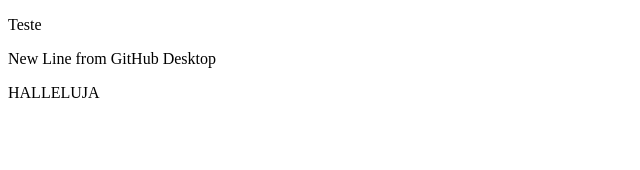
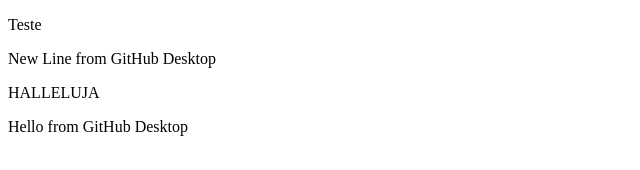
Before and after one commit to isataguchi/hello-word, a plain HTML site: page newfile.html in a window 1280 px wide. Shown: the whole page, without its empty margins (0-640 px from the left). Drawn offline with Linux system fonts and the light colour scheme.

Commit message:
Update newfile.html hello msg

```diff
--- a/newfile.html
+++ b/newfile.html
@@ -9,5 +9,6 @@
     <p>Teste</p>
     <p>New Line from GitHub Desktop</p>
     <p>HALLELUJA</p>
+    <p>Hello from GitHub Desktop</p>
 </body>
 </html>
```
